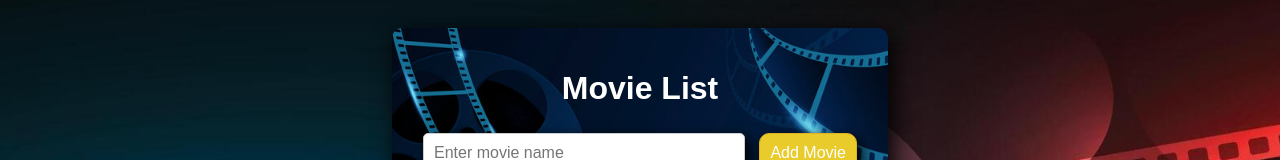
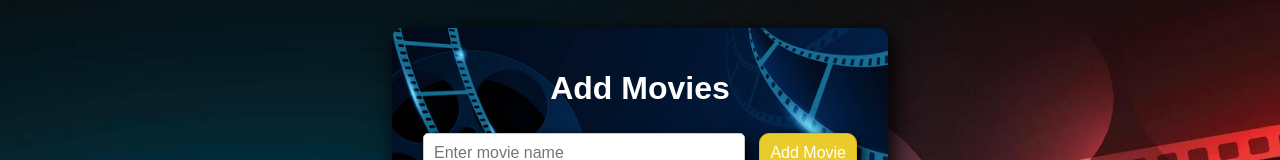
Before and after one commit to 24CSB0B13/Movielist, a plain HTML site: page webdev/index.html in a window 1280 px wide. Shown: the part 232-392 px from the top of the page. Drawn offline with Linux system fonts and the light colour scheme.

Commit message:
Update index.html

```diff
--- a/webdev/index.html
+++ b/webdev/index.html
@@ -9,7 +9,7 @@
 <body>
 
     <div class="container">
-        <h1><b>Movie List</b></h1>
+        <h1><b>Add Movies</b></h1>
         <input type="text" id="input" placeholder="Enter movie name">
         <button id="add">Add Movie</button>
         <button id="clear">Clear List</button>
```
